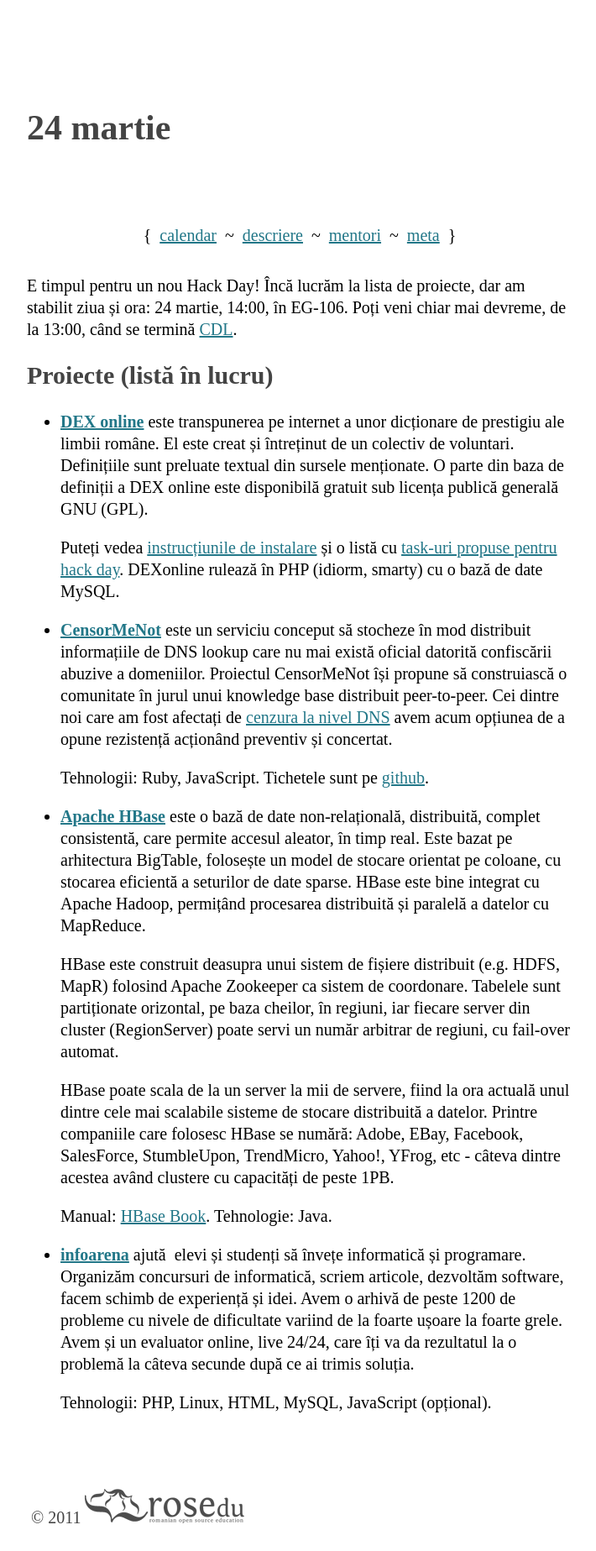
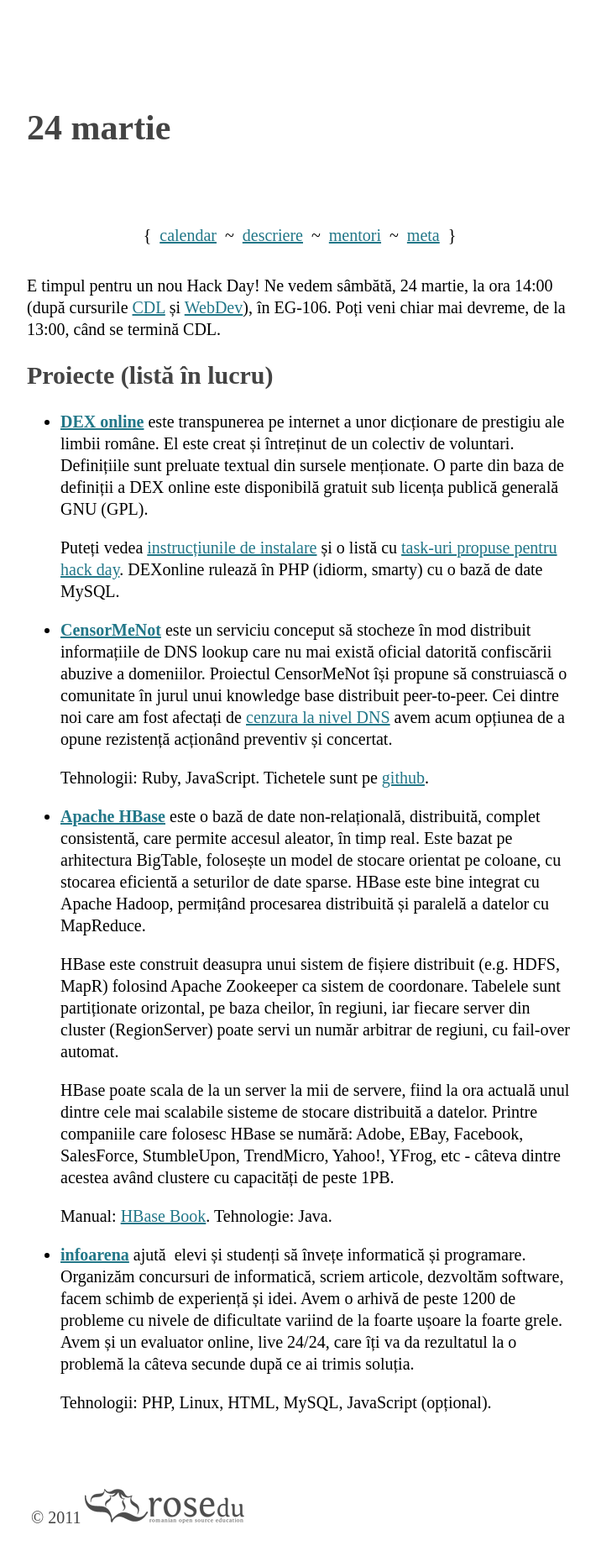
Before and after one commit to rosedu/hackday, a Jekyll site: the page built from _posts/2012-03-24-al-cincilea.markdown, in a window 1280 px wide. Shown: the whole page at 84% size, without its empty margins (283-993 px from the left). Built offline with Jekyll 4.4.1, drawn with Linux system fonts in a browser that asks for light colours.

Commit message:
change introductory paragraph

```diff
--- a/_posts/2012-03-24-al-cincilea.markdown
+++ b/_posts/2012-03-24-al-cincilea.markdown
@@ -3,11 +3,12 @@
 layout: arhiva
 ---
 
-E timpul pentru un nou Hack Day! Încă lucrăm la lista de proiecte, dar
-am stabilit ziua și ora: 24 martie, 14:00, în EG-106. Poți veni chiar
-mai devreme, de la 13:00, când se termină [CDL][].
+E timpul pentru un nou Hack Day! Ne vedem sâmbătă, 24 martie, la ora
+14:00 (după cursurile [CDL][] și [WebDev][]), în EG-106. Poți veni chiar
+mai devreme, de la 13:00, când se termină CDL.
 
 [CDL]: http://cdl.rosedu.org/2012/calendar
+[WebDev]: http://webdev.rosedu.org/
 
 ## Proiecte (listă în lucru)
 
```
